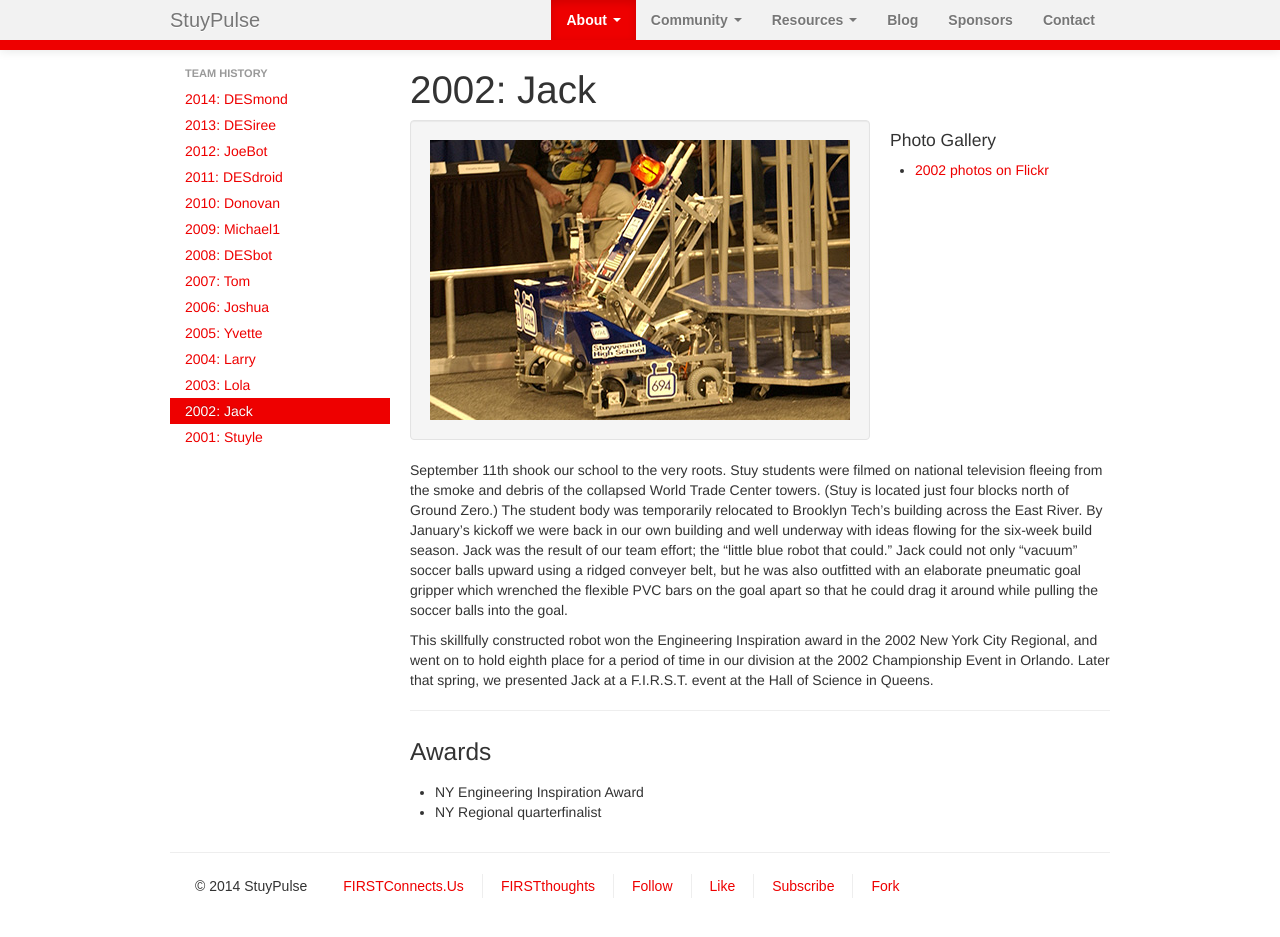
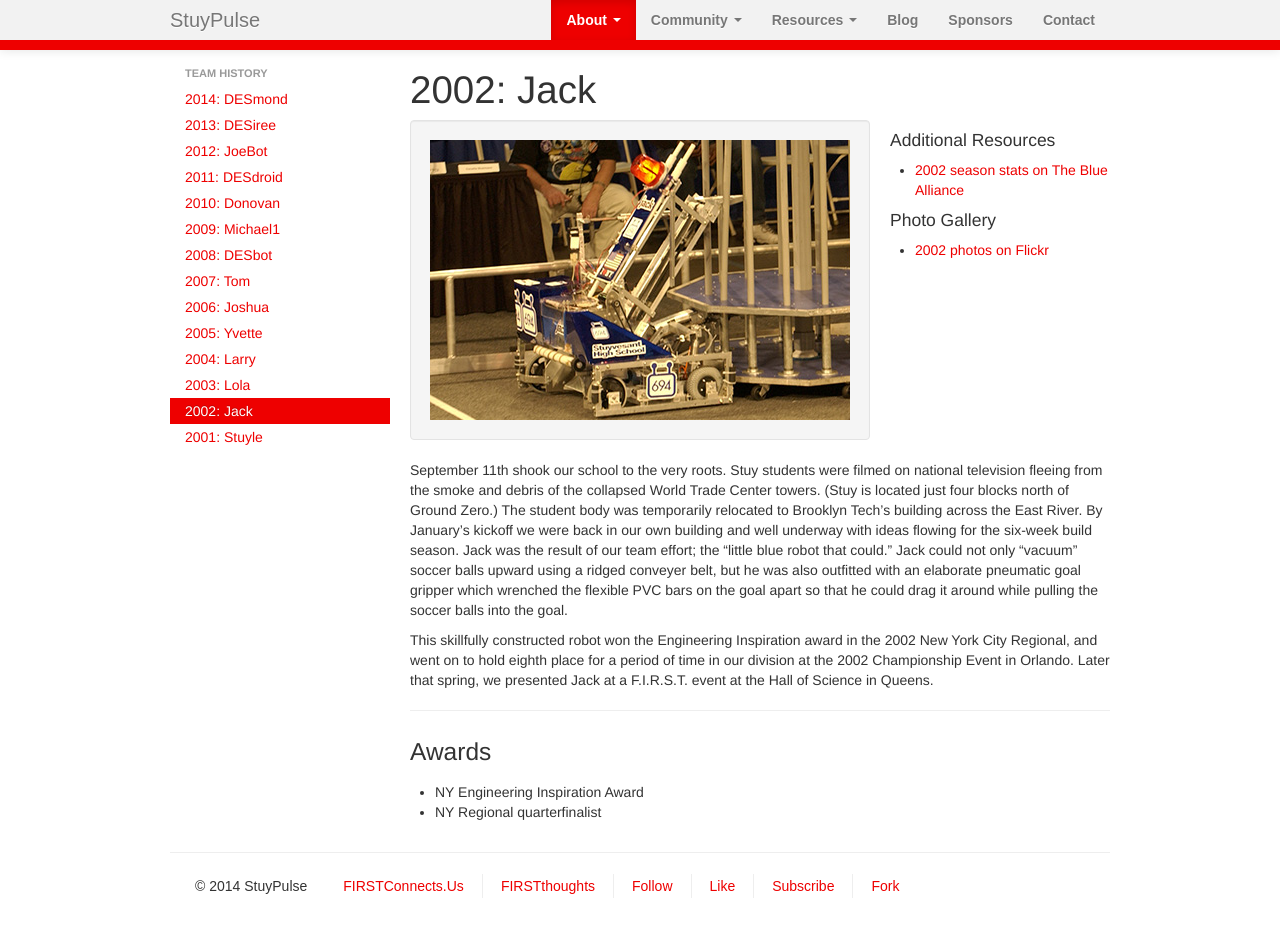
Before and after one commit to StuyPulse/team694.github.io, a Jekyll site: the page built from about/history/2002/index.md, in a window 1280 px wide and 938 px high. Built offline with Jekyll 4.4.1, drawn with Linux system fonts in a browser that asks for light colours; nearby versions of some CDN libraries.

Commit message:
Add The Blue Alliance links to 2001 and 2002 history pages.

```diff
--- a/_layouts/history.html
+++ b/_layouts/history.html
@@ -26,13 +26,11 @@ description: Over the many years of its existence, StuyPulse has developed signi
                     </div>
                 </div>
                 <div class="span3">
-                    {% if page.source-link or page.year >= 2003 %}
-                        <h4>Additional Resources</h4>
-                        <ul>
-                            {% if page.source-link %}<li><a href="{{ page.source-link }}">{{ page.title }}'s source code</a></li>{% endif %}
-                            {% if page.year >= 2003 %}<li><a href="http://www.thebluealliance.com/team/694/{{ page.year }}">{{ page.year }} season stats on The Blue Alliance</a></li>{% endif %}
-                        </ul>
-                    {% endif %}
+                    <h4>Additional Resources</h4>
+                    <ul>
+                        {% if page.source-link %}<li><a href="{{ page.source-link }}">{{ page.title }}'s source code</a></li>{% endif %}
+                        <li><a href="http://www.thebluealliance.com/team/694/{{ page.year }}">{{ page.year }} season stats on The Blue Alliance</a></li>
+                    </ul>
                     {% if page.flickr-collection-url %}
                         <h4>Photo Gallery</h4>
                         <ul>
```
